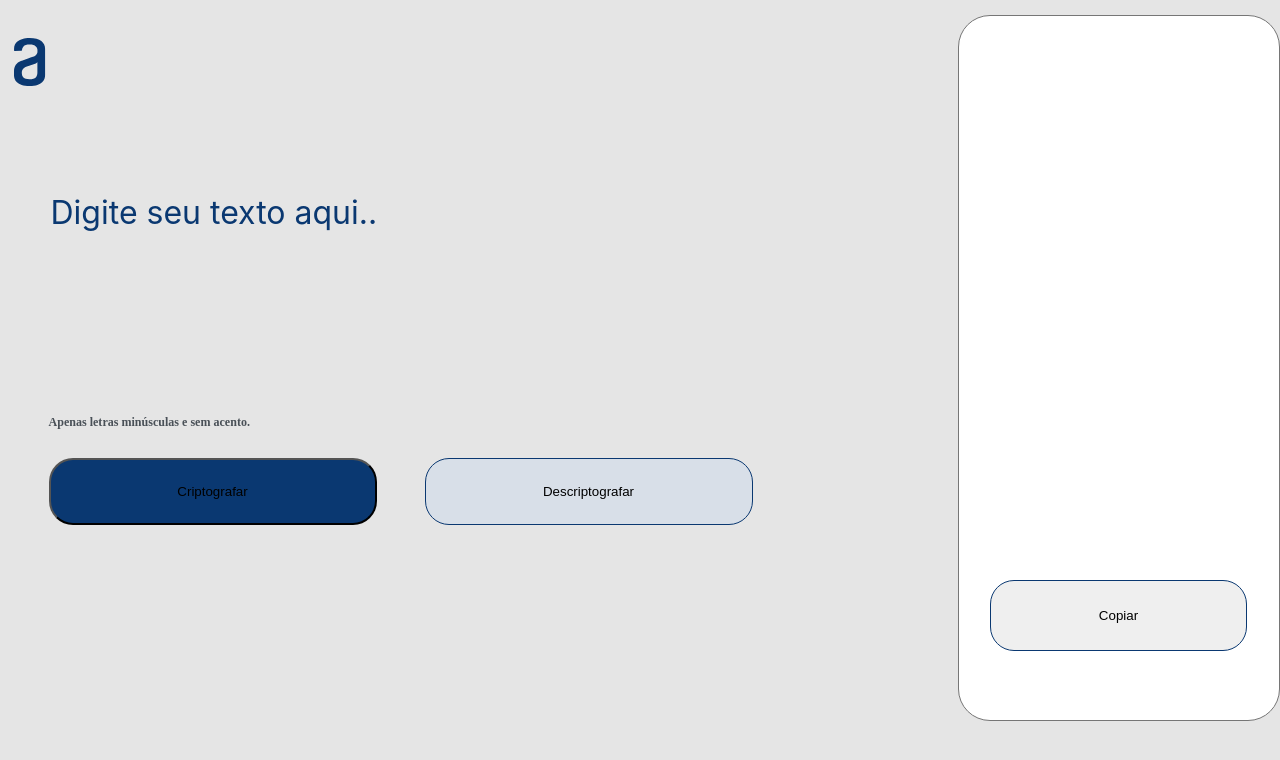
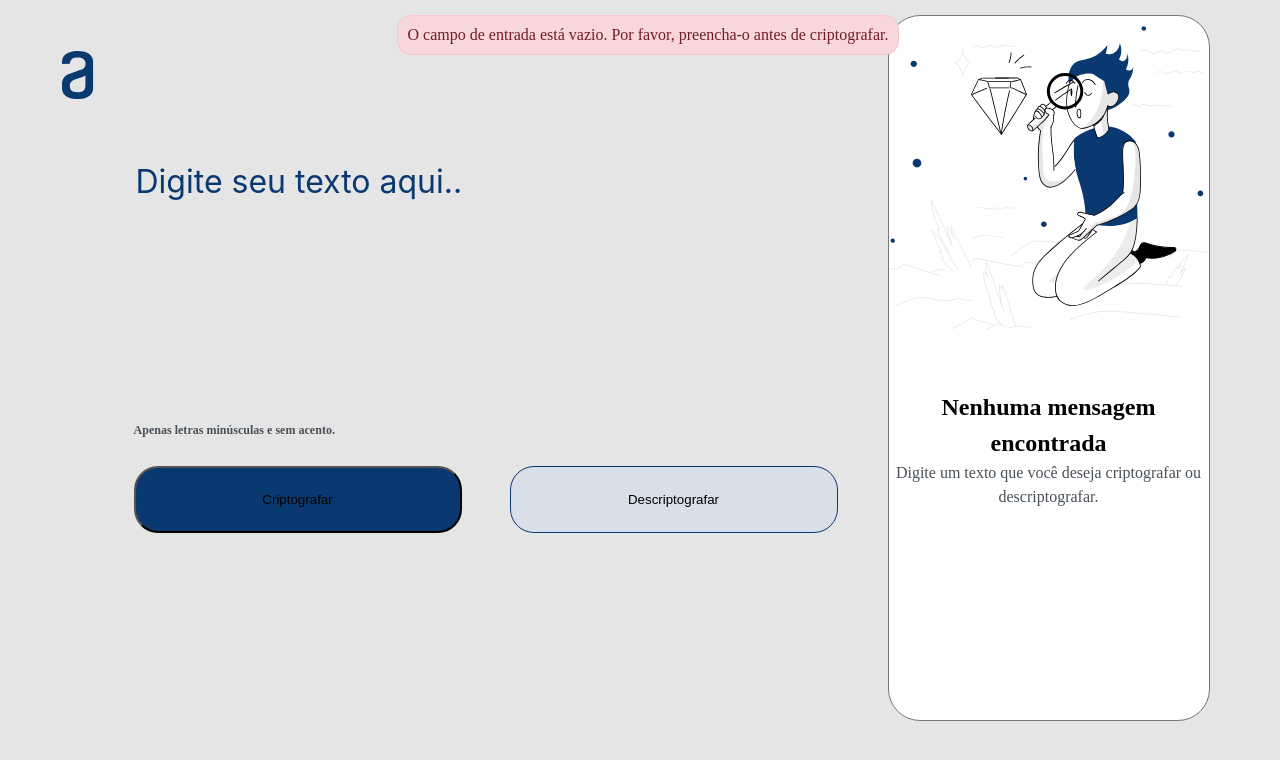
Before and after one commit to ReinaldoCaetano/ChallengeOracle, a plain HTML site: page index.html in a window 1280 px wide. Both pictures are taken after a click on the button "Criptografar". Drawn offline with Linux system fonts and the light colour scheme.

Commit message:
algumas modificacoes no style e um alert novo

```diff
--- a/reset.css
+++ /dev/null
@@ -1,48 +0,0 @@
-/* http://meyerweb.com/eric/tools/css/reset/
-   v2.0 | 20110126
-   License: none (public domain)
-*/
-
-html, body, div, span, applet, object, iframe,
-h1, h2, h3, h4, h5, h6, p, blockquote, pre,
-a, abbr, acronym, address, big, cite, code,
-del, dfn, em, img, ins, kbd, q, s, samp,
-small, strike, strong, sub, sup, tt, var,
-b, u, i, center,
-dl, dt, dd, ol, ul, li,
-fieldset, form, label, legend,
-table, caption, tbody, tfoot, thead, tr, th, td,
-article, aside, canvas, details, embed,
-figure, figcaption, footer, header, hgroup,
-menu, nav, output, ruby, section, summary,
-time, mark, audio, video {
-	margin: 0;
-	padding: 0;
-	border: 0;
-	font-size: 100%;
-	font: inherit;
-	vertical-align: baseline;
-}
-/* HTML5 display-role reset for older browsers */
-article, aside, details, figcaption, figure,
-footer, header, hgroup, menu, nav, section {
-	display: block;
-}
-body {
-	line-height: 1;
-}
-ol, ul {
-	list-style: none;
-}
-blockquote, q {
-	quotes: none;
-}
-blockquote:before, blockquote:after,
-q:before, q:after {
-	content: '';
-	content: none;
-}
-table {
-	border-collapse: collapse;
-	border-spacing: 0;
-}
--- a/script.js
+++ b/script.js
@@ -1,5 +1,11 @@
 function criptografar() {
   var input = document.getElementById("input").value;
+
+  if (input.trim() === "") {
+      exibirAlerta("O campo de entrada está vazio. Por favor, preencha-o antes de criptografar.");
+      return;
+  }
+
   var output = criptografarTexto(input);
   document.getElementById("output").value = output;
   removerImagemDeFundo("mensagem");
@@ -9,20 +15,24 @@ function criptografar() {
 
 function descriptografar() {
   var input = document.getElementById("input").value;
+
+  if (input.trim() === "") {
+      exibirAlerta("Nenhuma mensagem encontrada. Por favor, preencha-o antes de descriptografar.");
+      return;
+  }
+
   var output = descriptografarTexto(input);
   document.getElementById("output").value = output;
   removerImagemDeFundo("mensagem");
   ocultarElementos("msg");
   mostrarBotaoCopiar();
-
 }
-
 function copiarTexto() {
   var output = document.getElementById("output");
   output.select();
   output.setSelectionRange(0, 99999); // Para dispositivos móveis
   document.execCommand("copy");
-    alert("Texto copiado: " + output.value);
+  exibirAlerta("Texto copiado: " + output.value);
 }
 
 function criptografarTexto(texto) {
@@ -42,6 +52,7 @@ function descriptografarTexto(texto) {
                              .replace(/ufat/g, "u");
   return descriptografado;
 }
+
 function removerImagemDeFundo(classe) {
   var elementos = document.getElementsByClassName(classe);
 
@@ -57,7 +68,21 @@ function removerImagemDeFundo(classe) {
 
 function ocultarElementos(classe) {
   var elementos = document.getElementsByClassName(classe);
+
   for (var i = 0; i < elementos.length; i++) {
       elementos[i].style.display = "none";
   }
 }
+function exibirAlerta(mensagem) {
+  var alertaDiv = document.createElement("div");
+  alertaDiv.innerText = mensagem;
+  alertaDiv.classList.add("alerta");
+  document.body.appendChild(alertaDiv);
+
+  setTimeout(function() {
+      alertaDiv.style.opacity = "0";
+      setTimeout(function() {
+          alertaDiv.remove();
+      }, 300);
+  }, 3000);
+}
--- a/style.css
+++ b/style.css
@@ -12,8 +12,8 @@ body{
 }
 .logo{
     order: 1;
-    margin-top: 5%;
-    margin-left: 5%;
+    margin-top: 15px;
+    margin-left: 15px;
 
 }
 .text-area{
@@ -23,12 +23,15 @@ body{
     border: none;
     outline: none;
     resize: none;
+    cursor: pointer;
     font-family: 'Inter';
     font-style: normal;
     font-weight: 400;
     font-size: 32px;
     line-height: 150%;
     color: #0A3871;
+    width: 688px;
+    height: 48px;
     background-color: transparent;
 }
 .text-area::placeholder{color: #0A3871;}
@@ -43,6 +46,7 @@ main{
 }
 
 .informacao{
+    margin-top: 30%;
     color: #495057;
     font-size: 18px;
 }
@@ -66,7 +70,17 @@ main{
     flex: none;
     order: 0;
     flex-grow: 0;
+    transition: background-color 0.3s ease-in-out;
 }
+
+.btn-criptografar:hover {
+    background-color: #0D4D91;
+}
+
+.btn-criptografar:active {
+    background-color: #072E57;
+}
+
 .btn-descriptografar{
     align-items: flex-start;
     padding: 24px;
@@ -88,11 +102,22 @@ main{
     flex: none;
     order: 1;
     flex-grow: 0;
+    transition: background-color 0.3s ease-in-out;
+}
+
+.btn-descriptografar:hover {
+    background-color: #C0C9D3;
+}
+
+.btn-descriptografar:active {
+    background-color: #A9B3BD;
 }
 .box-mensagem{
     display: flex;
     position: relative;
     justify-content: center;
+    justify-content: space-evenly;
+
 }
 .mensagem{
     background-image: url(imgs/boneco.svg);
@@ -141,4 +166,33 @@ main{
     border-radius: 24px;
     top: 80%;
     cursor: pointer;
+    transition: background-color 0.3s ease-in-out;
 }
+
+.btn-copiar:hover {
+    background-color: #0D4D91;
+}
+
+.btn-copiar:active {
+    background-color: #072E57;
+}
+.alerta {
+    position: absolute;
+    background-color: #f8d7da;
+    color: #721c24;
+    padding: 10px;
+    margin-bottom: 10px;
+    border: 1px solid #f5c6cb;
+    border-radius: 14px;
+    transition: opacity 0.3s ease-in-out;
+}
+
+@media screen  and (max-width: 768px){
+     .mensagem{
+        background-image: none;
+        width: 688px;
+        max-height: 343px;
+        padding: auto;
+        min-height: 133px;
+     }
+}
```
Lines whose indentation alone changed are shown as unchanged.
